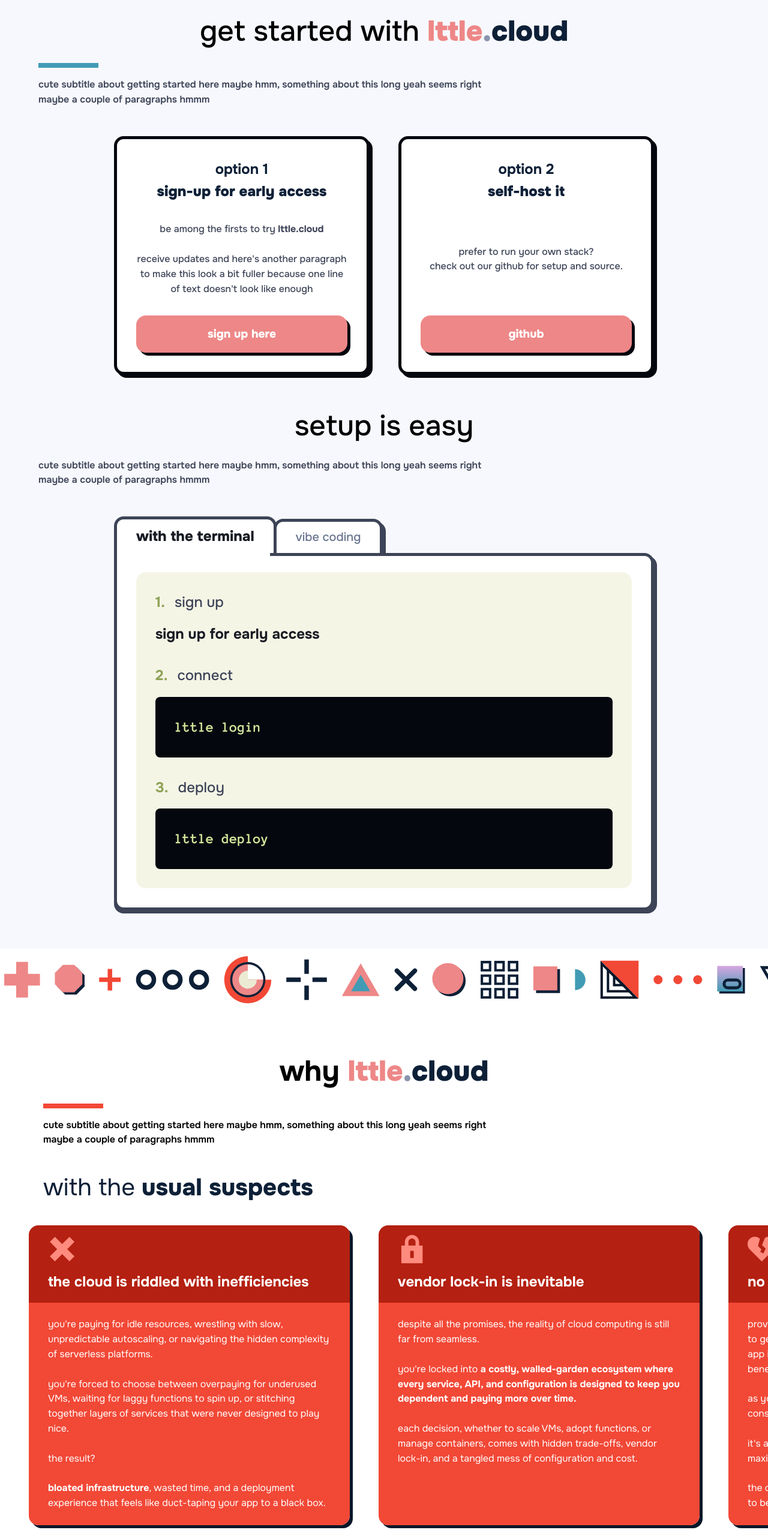
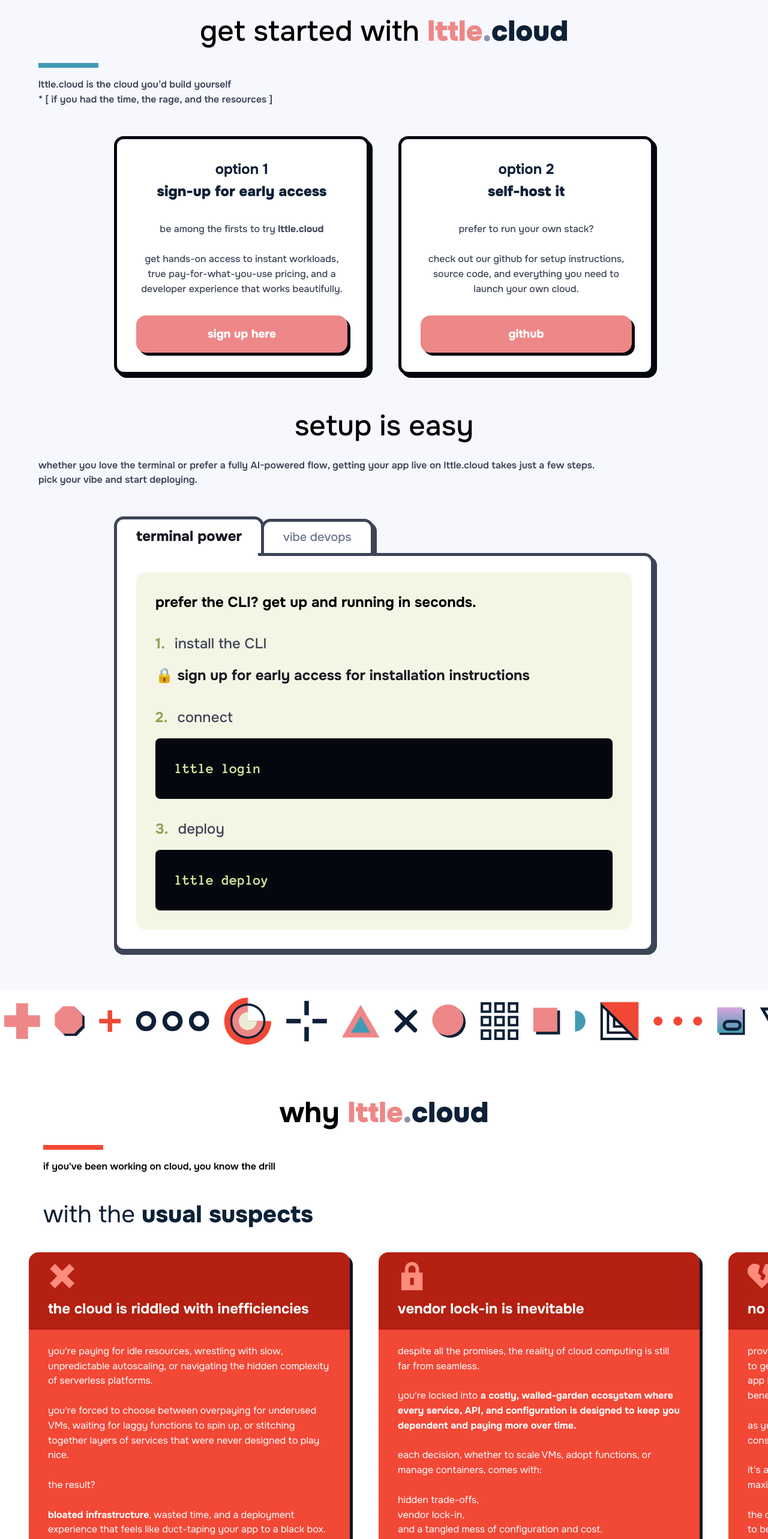
Before and after one commit to lttle-cloud/landing-page, a Next.js app: page / in a window 1280 px wide. Shown: the part 880-3446 px from the top of the page at 60% size. Built offline with nearby package versions, Linux system fonts and the light colour scheme.

Commit message:
update copy and sections

```diff
--- a/src/components/section-get-started/section-get-started.tsx
+++ b/src/components/section-get-started/section-get-started.tsx
@@ -7,7 +7,7 @@ import Separator from "../separator/separator";
 import Tabs from "../tabs/tabs";
 import classes from "./section-get-started.module.scss";
 
-const tabs = ["with the terminal", "vibe coding"];
+const tabs = ["terminal power", "vibe devops"];
 
 const SectionGetStarted = () => {
     const [activeTab, setActiveTab] = useState(tabs[0]);
@@ -20,9 +20,8 @@ const SectionGetStarted = () => {
                     </h2>
                     <Separator width="100px" height="8px" color="teal" />
                     <p>
-                        cute subtitle about getting started here maybe hmm,
-                        something about this long yeah seems right
-                        <br /> maybe a couple of paragraphs hmmm
+                    lttle.cloud is the cloud you’d build yourself
+                    <br /> * [ if you had the time, the rage, and the resources ]
                     </p>
                 </div>
                 <div className={classes.cardsContainer}>
@@ -35,9 +34,8 @@ const SectionGetStarted = () => {
                             be among the firsts to try{" "}
                             <strong>lttle.cloud</strong>
                             <br />
-                            <br /> receive updates and here&apos;s another
-                            paragraph to make this look a bit fuller because one
-                            line of text doesn&apos;t look like enough
+                            <br />
+                            get hands-on access to instant workloads, true pay-for-what-you-use pricing, and a developer experience that works beautifully.
                         </p>
                         <Button variant="secondary" className={classes.button}>
                             sign up here
@@ -49,8 +47,10 @@ const SectionGetStarted = () => {
                             <h4>self-host it</h4>
                         </div>
                         <p>
-                            prefer to run your own stack? <br /> check out our
-                            github for setup and source.
+                            prefer to run your own stack?
+                            <br />
+                            <br />
+                            check out our github for setup instructions, source code, and everything you need to launch your own cloud.
                         </p>
                         <Button variant="secondary" className={classes.button}>
                             github
@@ -61,9 +61,9 @@ const SectionGetStarted = () => {
                 <div className={classes.titleContainer}>
                     <h2>setup is easy</h2>
                     <p>
-                        cute subtitle about getting started here maybe hmm,
-                        something about this long yeah seems right
-                        <br /> maybe a couple of paragraphs hmmm
+                        whether you love the terminal or prefer a fully AI-powered flow, getting your app live on lttle.cloud takes just a few steps.
+                        <br />
+                        pick your vibe and start deploying.
                     </p>
                 </div>
 
@@ -74,13 +74,16 @@ const SectionGetStarted = () => {
                 >
                     {activeTab === tabs[0] && (
                         <div className={classes.tabContent}>
+                            <h2>
+                                prefer the CLI? get up and running in seconds.
+                            </h2>
                             <ul>
                                 <li>
                                     <div className={classes.itemTitle}>
                                         <span>1.</span>
-                                        <p>sign up</p>
+                                        <p>install the CLI</p>
                                     </div>
-                                    <p>sign up for early access</p>
+                                    <p>🔒 sign up for early access for installation instructions</p>
                                 </li>
                                 <li>
                                     <div className={classes.itemTitle}>
@@ -106,31 +109,32 @@ const SectionGetStarted = () => {
 
                     {activeTab === tabs[1] && (
                         <div className={classes.tabContent}>
+                            <h2>
+                                want to deploy straight from Claude Desktop, Cursor, or any AI tool with MCP support?
+                            </h2>
                             <ul>
                                 <li>
                                     <div className={classes.itemTitle}>
                                         <span>1.</span>
-                                        <p>sign up</p>
+                                        <p>install the MCP plugin</p>
                                     </div>
-                                    <p>install the MCP plugin</p>
+                                    <p>🔒 sign up for early access for installation instructions</p>
                                 </li>
                                 <li>
                                     <div className={classes.itemTitle}>
                                         <span>2.</span>
                                         <p>connect</p>
                                     </div>
-                                    <div className={classes.codeBlock}>
-                                        <p>lttle login</p>
-                                    </div>
+                                    <p>sign in with your lttle.cloud account</p>
+
                                 </li>
                                 <li>
                                     <div className={classes.itemTitle}>
                                         <span>3.</span>
-                                        <p>deploy</p>
+                                        <p>just ask your AI tool</p>
                                     </div>
                                     <p>
-                                        just ask your AI tool to deploy your app
-                                        to lttle
+                                        &quot;deploy this app to lttle.&quot;
                                     </p>
                                 </li>
                             </ul>
--- a/src/components/section-vibe-devops/section-vibe-devops.tsx
+++ b/src/components/section-vibe-devops/section-vibe-devops.tsx
@@ -113,10 +113,9 @@ const SectionVibeDevops = () => {
                     introducing <span>vibe devops</span>
                 </h2>
                 <p>
-                    cute description about vibe devops here maybe hmm, something
-                    about this long yeah seems right
-                    <br />
-                    maybe a couple of paragraphs hmmm
+                vibe devops is a new way of deploying apps where code runs instantly, scales effortlessly, and you only pay when real work happens.
+                <br/>
+                it’s devops without the heavy lifting: fast, event-driven, and built to flow with modern AI tools and dynamic workloads.
                 </p>
             </div>
             <div className={classes.cardsContainer}>
--- a/src/components/section-why-lttle-cloud/section-why-lttle-cloud.module.scss
+++ b/src/components/section-why-lttle-cloud/section-why-lttle-cloud.module.scss
@@ -164,12 +164,12 @@
     max-width: min(100% - 6rem, 900px);
 
     .cardHeader {
-        background-color: $pink-2;
-        color: $true-white;
+        background-color: $cream-3;
+        color: $black-3;
     }
 
     .cardContent {
-        background-color: $pink-1;
+        background-color: $cream-2;
         color: $black-3;
         position: relative;
 
--- a/src/components/section-why-lttle-cloud/section-why-lttle-cloud.tsx
+++ b/src/components/section-why-lttle-cloud/section-why-lttle-cloud.tsx
@@ -55,8 +55,14 @@ const problemCards: Card[] = [
                 <br />
                 <br />
                 each decision, whether to scale VMs, adopt functions, or manage
-                containers, comes with hidden trade-offs, vendor lock-in, and a
-                tangled mess of configuration and cost.
+                containers, comes with:
+                <br />
+                <br />
+                hidden trade-offs,
+                <br />
+                vendor lock-in,
+                <br/>
+                and a tangled mess of configuration and cost.
             </p>
         ),
         image: "/assets/icons/lock-closed.svg",
@@ -180,30 +186,23 @@ const solutionCards: Card[] = [
 
 const advantageCards: Card[] = [
     {
-        title: "a radically simpler stack",
+        title: "no cold starts. ever.",
         description: (
             <p>
-                <b>from 7 layers to 4.</b>
+                tired of your app waking up slower than a Monday morning?
                 <br />
                 <br />
-                forget the tangled mess of: bare metal VM OS container FaaS
-                (function as a service) (ex: aws lambda, GCP functions) runtime
-                (nodejs) your code
+                our infrastructure ensures workloads spin up in under 10ms,
+                always ready to serve.
                 <br />
                 <br />
-                with lttle.cloud, you deploy straight to the metal with just:
+                <b>no warm-up hacks. no scheduled pings.</b>
                 <br />
                 <br />
-                bare metal micro VM lttle runtime (Node JS) your code
-                <br />
-                <br />
-                less abstraction. less latency. less to go wrong. more secure.
-                <br />
-                <br />
-                faster builds, easier debugging, and a cleaner dev experience.
+                your code stays ready. so your users never wait.
             </p>
         ),
-        image: "/assets/icons/database.svg",
+        image: "/assets/icons/fire.svg",
     },
     {
         title: "use your existing Docker images",
@@ -226,23 +225,21 @@ const advantageCards: Card[] = [
         image: "/assets/icons/cloud-arrow-down.svg",
     },
     {
-        title: "no cold starts. ever.",
+        title: "a fair price. unlike others 🙄",
         description: (
             <p>
-                tired of your app waking up slower than a Monday morning?
+                why pay for idle? or for compute you&apos;re not using?
                 <br />
                 <br />
-                our infrastructure ensures workloads spin up in under 10ms,
-                always ready to serve.
+                lttle.cloud is <b>built for true efficiency</b>, so you
+                only pay for what you actually run. no overprovisioning.
+                no mystery pricing.
                 <br />
                 <br />
-                <b>no warm-up hacks. no scheduled pings.</b>
-                <br />
-                <br />
-                your code stays ready. so your users never wait.
+                <b>just a fair deal.</b>
             </p>
         ),
-        image: "/assets/icons/fire.svg",
+        image: "/assets/icons/cloud-arrow-down.svg",
     },
 ];
 
@@ -352,9 +349,7 @@ const SectionWhyLttleCloud = () => {
                     </h2>
                     <Separator width="100px" height="8px" color="red" />
                     <p>
-                        cute subtitle about getting started here maybe hmm,
-                        something about this long yeah seems right
-                        <br /> maybe a couple of paragraphs hmmm
+                        if you&apos;ve been working on cloud, you know the drill
                     </p>
                 </div>
             </div>
@@ -506,32 +501,6 @@ const SectionWhyLttleCloud = () => {
                     )}
                 </div>
             </div>
-            <div className={classes.specialCard}>
-                <div className={classes.cardHeader}>
-                    <h4>a fair price. unlike others 🙄</h4>
-                </div>
-                <div className={classes.cardContent}>
-                    <p>
-                        why pay for idle? or for compute you&apos;re not using?
-                        <br />
-                        <br />
-                        lttle.cloud is <b>built for true efficiency</b>, so you
-                        only pay for what you actually run. no overprovisioning.
-                        no mystery pricing.
-                        <br />
-                        <br />
-                        <b>just a fair deal.</b>
-                    </p>
-                    <Image
-                        src="/assets/icons/star.svg"
-                        alt="star"
-                        width={200}
-                        height={200}
-                        role="presentation"
-                        className={classes.illustration}
-                    />
-                </div>
-            </div>
         </section>
     );
 };
```
